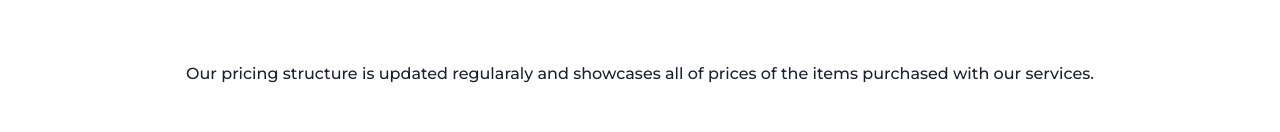
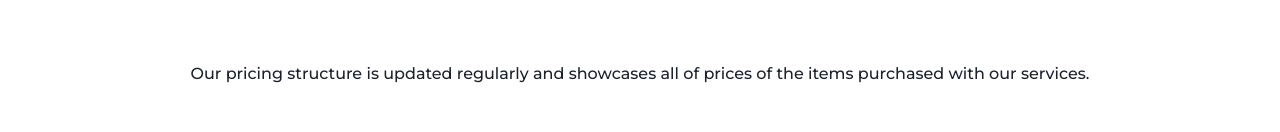
Before and after one commit to christoph-codes/vibesdiy, a Next.js app in the folder site/: page /pricing in a window 1280 px wide. Shown: the part 342-474 px from the top of the page. Built offline with nearby package versions, Linux system fonts and the light colour scheme.

Commit message:
Update pricing.tsx
Fix regularly spelling

```diff
--- a/site/pages/pricing.tsx
+++ b/site/pages/pricing.tsx
@@ -13,7 +13,7 @@ const Pricing = () => {
 			<Hero title="Price List" bgImg="/about_bg.png" />
 			<Section>
 				<Text textAlign="center">
-					Our pricing structure is updated regularaly and showcases
+					Our pricing structure is updated regularly and showcases
 					all of prices of the items purchased with our services.
 				</Text>
 				<Image
```
